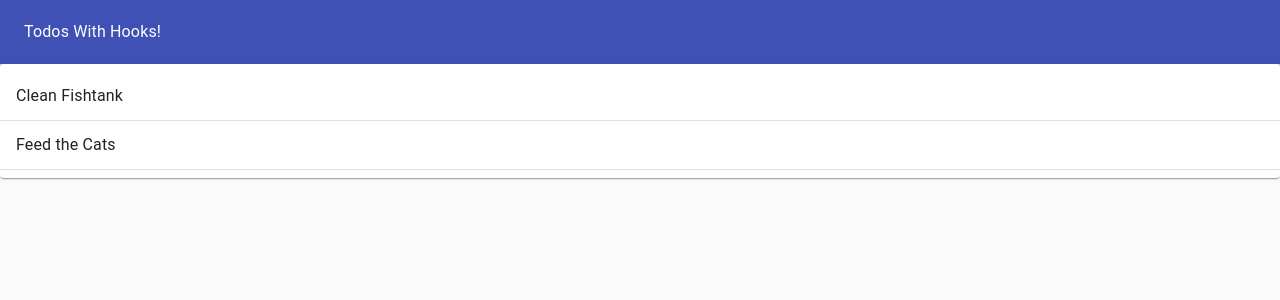
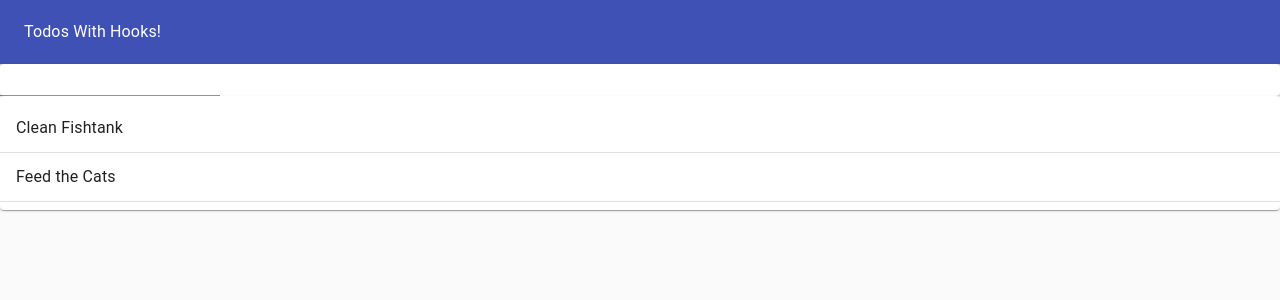
Before and after one commit to AlyneAlvarenga/hooks-todo-app, a React (Create React App) app: page / in a window 1280 px wide. Shown: the top 300 px of the page. Built offline with nearby package versions, Linux system fonts and the light colour scheme.

Commit message:
added form functionality to add todos

```diff
--- a/src/TodoApp.js
+++ b/src/TodoApp.js
@@ -5,6 +5,7 @@
 import Toolbar from '@material-ui/core/Toolbar';
 import Grid from '@material-ui/core/Grid';
 import TodoList from './TodoList';
+import TodoForm from './TodoForm';
 
 function TodoApp() {
 
@@ -14,6 +15,10 @@
   ]
 
   const [todos, setTodos] = useState(initialTodos);
+
+  const addTodo = newTodoText => {
+    setTodos([...todos, {id: 4, task: newTodoText, completed: false}]);
+  };
 
   return (
     <Paper
@@ -30,6 +35,7 @@
           <Typography color='inherit'>Todos With Hooks!</Typography>
         </Toolbar>
       </AppBar>
+      <TodoForm addTodo={addTodo} />
       <TodoList todos={todos} />
     </Paper>
   )
--- /dev/null
+++ b/src/TodoForm.js
@@ -0,0 +1,22 @@
+import React from 'react';
+import useInputState from './hooks/useInputState';
+import Paper from '@material-ui/core/Paper';
+import TextField from '@material-ui/core/TextField';
+
+const TodoForm = ({addTodo}) => {
+  const [value, handleChange, reset] = useInputState('');
+
+  return (
+    <Paper>
+      <form onSubmit={(e) => {
+        e.preventDefault();
+        addTodo(value);
+        reset();
+      }}>
+        <TextField value={value} onChange={handleChange} />
+      </form>
+    </Paper>
+  )
+}
+
+export default TodoForm;
--- /dev/null
+++ b/src/hooks/useInputState.js
@@ -0,0 +1,15 @@
+import {useState} from 'react';
+
+export default initialVal => {
+  const [value, setValue] = useState(initialVal);
+
+  const handleChange = e => {
+    setValue(e.target.value);
+  }
+
+  const reset = () => {
+    setValue('');
+  }
+
+  return [value, handleChange, reset];
+};
```
